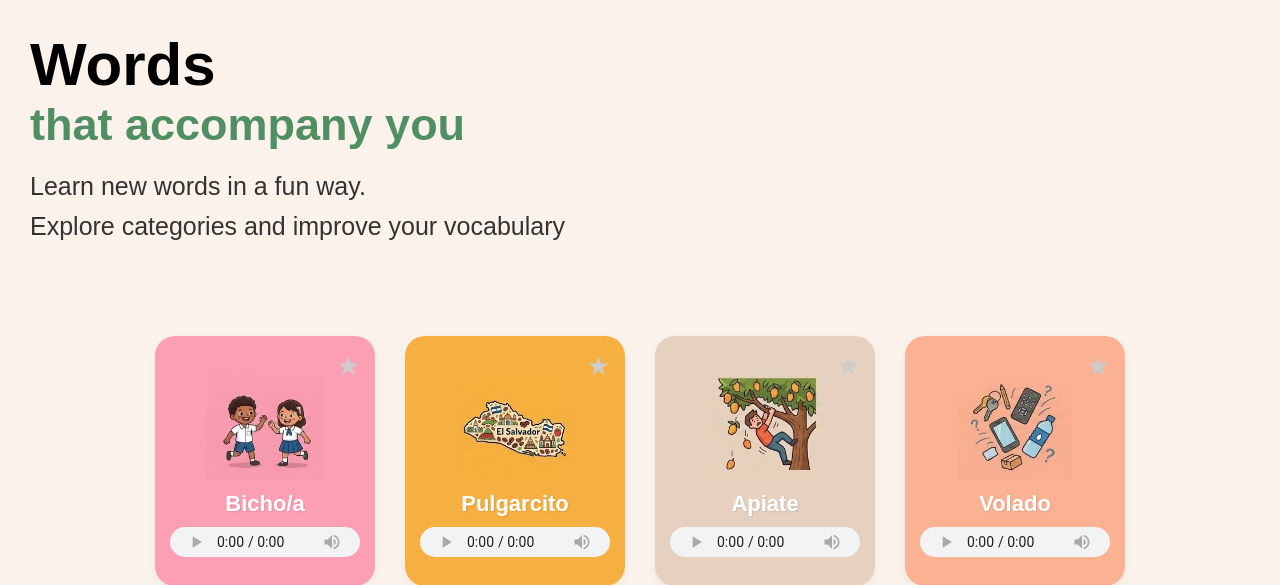
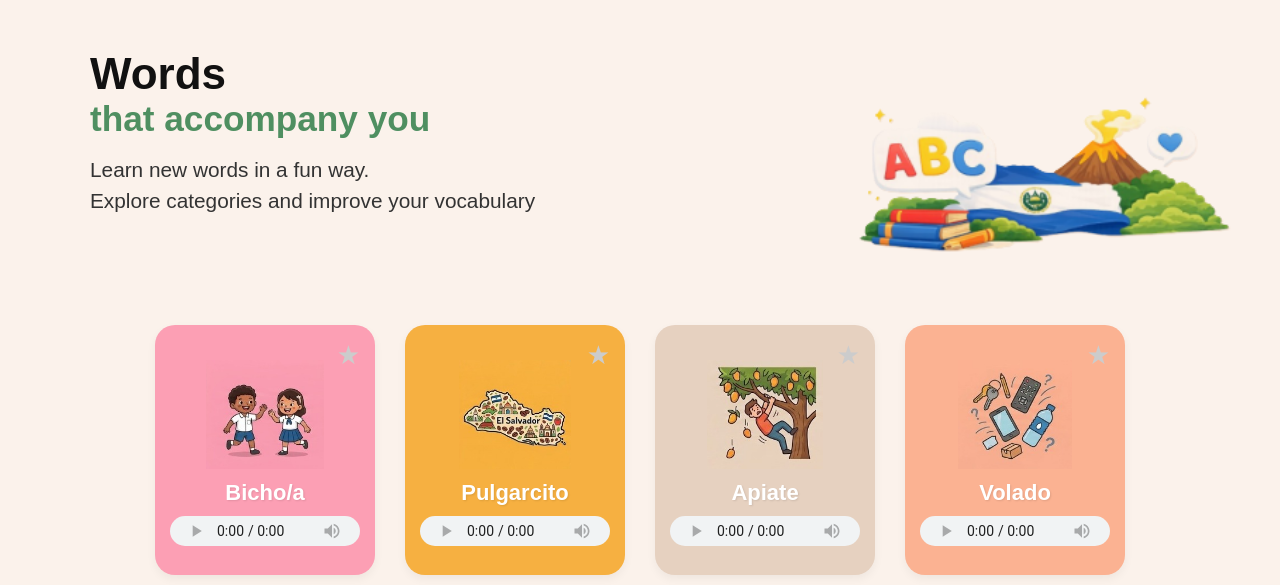
Before and after one commit to guanatalksv-dev/GuanaTalk, a PHP site: page /words.html in a window 1280 px wide. Shown: the part 90-675 px from the top of the page. Run offline with PHP 8.4, Linux system fonts and the light colour scheme.

Commit message:
diseñitos

```diff
--- a/styles/words.css
+++ b/styles/words.css
@@ -117,28 +117,46 @@ nav a {
     background: #3fa332;
 }
 
+.hero {
+    display: flex;
+    justify-content: space-between;
+    align-items: center;
+    padding: 5px 60px;
+    background-color: #FBF2EB;
+    position: relative;
+}
+
 .hero-text {
     padding: 30px;
 }
 
 .hero-text h1 {
-    font-size: 60px;
-    font-weight: bold;
-    color: black;
+    font-size: 2.75rem;
+    color: #111;
 }
 
 .hero-text h2 {
-    font-size: 45px;
+    font-size: 2.2rem;
     color: #4f8f61;
     margin-bottom: 15px;
 }
 
 .hero-text p {
-    font-size: 25px;
-    line-height: 40px;
+    font-size: 1.3rem;
+    line-height: 1.5;
     color: #333;
 }
 
+.hero-img {
+  flex: 1;
+  width: 100%;
+  max-width: 400px;
+  height: 225px;
+  object-fit: contain;
+  mix-blend-mode: multiply;
+  margin-right: -20px;
+  margin-top: 30px;
+}
 
 .cards, .cards-container, #favoritos-container {
     display: flex;
--- a/words.html
+++ b/words.html
@@ -28,13 +28,14 @@
     </div>
     </header>
 
-    <section class="hero-text">
+    <section class="hero">
+        <div class="hero-text">
         <h1>Words</h1>
         <h2>that accompany you</h2>
-        <p>
-            Learn new words in a fun way.<br>
-            Explore categories and improve your vocabulary
-        </p>
+        <p>Learn new words in a fun way.<br>
+            Explore categories and improve your vocabulary</p>
+        </div>
+        <img class="hero-img" src="img/words.elsalvador.png" alt="El Salvador">
     </section>
 
     <section class="cards">
```
Also changed, not shown: img/words.elsalvador.png.
